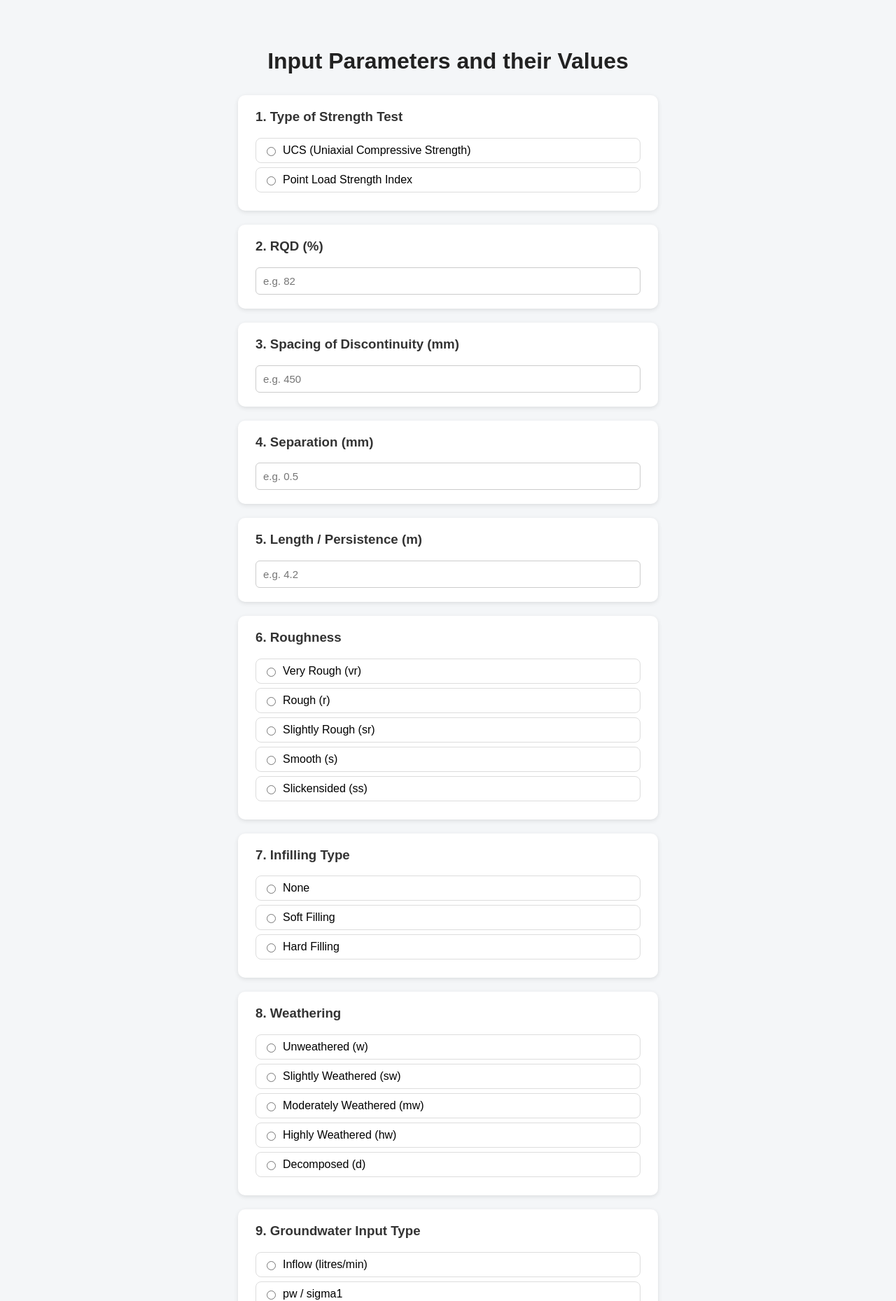
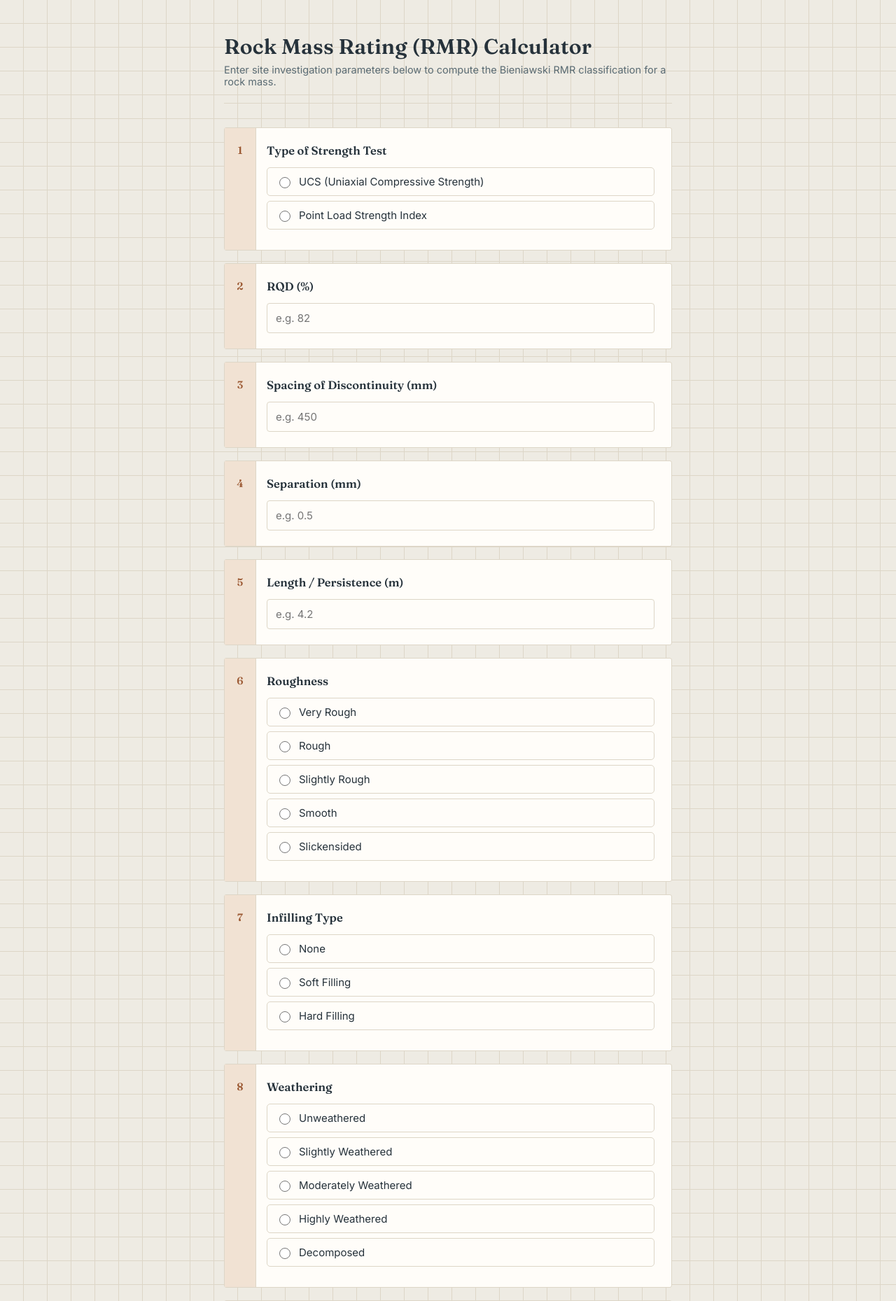
Before and after one commit to munna44sagarpal-collab/final_proj, a Flask app: page / in a window 1280 px wide. Shown: the top 1859 px of the page at 70% size. Run offline with Flask 3, Linux system fonts and the light colour scheme.

Commit message:
Update index.html

```diff
--- a/templates/index.html
+++ b/templates/index.html
@@ -2,138 +2,293 @@
 <html lang="en">
 <head>
 <meta charset="UTF-8">
-<title>RMR</title>
+<title>RMR Classification Tool</title>
+<link rel="preconnect" href="https://fonts.googleapis.com">
+<link rel="preconnect" href="https://fonts.gstatic.com" crossorigin>
+<link href="https://fonts.googleapis.com/css2?family=Fraunces:opsz,wght@9..144,500;9..144,600&family=Inter:wght@400;500;600&display=swap" rel="stylesheet">
 <style>
-  body {
-    font-family: Arial, sans-serif;
-    background: #f4f6f8;
-    padding: 40px;
+
+  :root {
+    --ink: #26323b;
+    --ink-soft: #5a6b73;
+    --bg: #eeebe3;
+    --surface: #fffdf9;
+    --line: #ddd6c7;
+    --accent: #9c5a34;
+    --accent-soft: #f1e2d3;
+    --result-deep: #33473f;
+    --result-soft: #e7ede9;
+    --focus: #6b8a94;
   }
 
-  form {
-    max-width: 600px;
-    margin: 0 auto;
+  * { box-sizing: border-box; }
+
+  body {
+    font-family: 'Inter', Arial, sans-serif;
+    background: var(--bg);
+    background-image:
+      linear-gradient(var(--line) 1px, transparent 1px),
+      linear-gradient(90deg, var(--line) 1px, transparent 1px);
+    background-size: 34px 34px;
+    background-position: -1px -1px;
+    color: var(--ink);
+    padding: 48px 20px 80px;
+    margin: 0;
   }
 
+  form { max-width: 640px; margin: 0 auto; }
+
   h1 {
-    text-align: center;
-    color: #222;
-    margin-bottom: 30px;
+    font-family: 'Fraunces', Georgia, serif;
+    font-weight: 600;
+    font-size: 30px;
+    letter-spacing: 0.2px;
+    color: var(--ink);
+    text-align: left;
+    margin: 0 auto 6px;
+    max-width: 640px;
+  }
+
+  .subtitle {
+    max-width: 640px;
+    margin: 0 auto 34px;
+    color: var(--ink-soft);
+    font-size: 14.5px;
+    border-bottom: 1px solid var(--line);
+    padding-bottom: 22px;
   }
 
   .section {
-    background: #fff;
-    margin-bottom: 20px;
-    padding: 20px 25px;
-    border-radius: 10px;
-    box-shadow: 0 2px 6px rgba(0,0,0,0.1);
+    position: relative;
+    background: var(--surface);
+    margin-bottom: 18px;
+    padding: 22px 24px 22px 60px;
+    border: 1px solid var(--line);
+    border-radius: 3px;
+  }
+
+  .section::before {
+    content: attr(data-index);
+    position: absolute;
+    left: 0;
+    top: 0;
+    bottom: 0;
+    width: 44px;
+    display: flex;
+    align-items: flex-start;
+    justify-content: center;
+    padding-top: 22px;
+    font-family: 'Fraunces', Georgia, serif;
+    font-size: 15px;
+    font-weight: 600;
+    color: var(--accent);
+    background: var(--accent-soft);
+    border-right: 1px solid var(--line);
   }
 
   .section h3 {
-    margin-top: 0;
-    color: #333;
+    margin: 0 0 14px;
+    font-family: 'Fraunces', Georgia, serif;
+    font-weight: 600;
+    font-size: 16.5px;
+    color: var(--ink);
   }
 
   .section input[type="number"] {
     width: 100%;
-    padding: 10px;
-    border: 1px solid #ccc;
-    border-radius: 6px;
+    padding: 11px 12px;
+    border: 1px solid var(--line);
+    border-radius: 4px;
+    font-family: 'Inter', Arial, sans-serif;
     font-size: 15px;
+    color: var(--ink);
+    background: var(--surface);
     box-sizing: border-box;
+  }
+
+  .section input[type="number"]:focus,
+  .section input[type="number"]:focus-visible {
+    outline: none;
+    border-color: var(--focus);
+    box-shadow: 0 0 0 3px rgba(107, 138, 148, 0.18);
   }
 
   .option {
     display: flex;
     align-items: center;
-    padding: 8px 10px;
-    margin: 6px 0;
-    border: 1px solid #ddd;
-    border-radius: 8px;
+    padding: 10px 12px;
+    margin: 7px 0;
+    border: 1px solid var(--line);
+    border-radius: 5px;
     cursor: pointer;
-    transition: 0.2s;
+    background: var(--surface);
+    transition: border-color 0.15s ease, background 0.15s ease;
   }
 
   .option:hover {
-    background: #f0f4ff;
-    border-color: #7a9cff;
+    border-color: var(--accent);
+    background: var(--accent-soft);
+  }
+
+  .option:has(input:checked) {
+    border-color: var(--accent);
+    background: var(--accent-soft);
+  }
+
+  .option:has(input:focus-visible) {
+    outline: 2px solid var(--focus);
+    outline-offset: 1px;
   }
 
   .option input {
-    margin-right: 10px;
+    margin-right: 12px;
+    accent-color: var(--accent);
+    width: 16px;
+    height: 16px;
+    flex-shrink: 0;
   }
 
   .option label {
     cursor: pointer;
     flex: 1;
+    font-size: 15px;
+    color: var(--ink);
   }
 
   .subfield {
-    margin-top: 15px;
-    padding-top: 15px;
-    border-top: 1px dashed #ccc;
+    margin-top: 16px;
+    padding: 16px 16px 4px;
+    border-top: 1px dashed var(--line);
   }
 
-  .subfield label {
+  .subfield > label {
     display: block;
-    margin-bottom: 6px;
-    font-weight: bold;
-    color: #444;
+    margin-bottom: 8px;
+    font-weight: 600;
+    font-size: 13.5px;
+    color: var(--ink-soft);
   }
 
   .subfield input[type="number"] {
     width: 100%;
-    padding: 10px;
-    border: 1px solid #ccc;
-    border-radius: 6px;
+    padding: 11px 12px;
+    border: 1px solid var(--line);
+    border-radius: 4px;
     font-size: 15px;
     box-sizing: border-box;
   }
 
-  .subfield .option {
-    margin: 6px 0;
-  }
+  .subfield .option { margin: 6px 0; }
 
   button {
     display: block;
-    margin: 25px auto 0 auto;
-    padding: 12px 30px;
-    background: #4a6cf7;
-    color: white;
+    width: 100%;
+    max-width: 640px;
+    margin: 30px auto 0;
+    padding: 15px 30px;
+    background: var(--ink);
+    color: #fdfaf5;
     border: none;
-    border-radius: 8px;
-    font-size: 16px;
+    border-radius: 4px;
+    font-family: 'Inter', Arial, sans-serif;
+    font-size: 15.5px;
+    font-weight: 600;
+    letter-spacing: 0.2px;
     cursor: pointer;
+    transition: background 0.15s ease;
   }
 
-  button:hover {
-    background: #3955c4;
+  button:hover { background: var(--accent); }
+
+  button:focus-visible {
+    outline: 2px solid var(--focus);
+    outline-offset: 2px;
+  }
+
+  /* Result panel */
+  .result-panel {
+    max-width: 640px;
+    margin: 0 auto 34px;
+    background: var(--result-soft);
+    border: 1px solid #c4d3cb;
+    border-left: 5px solid var(--result-deep);
+    border-radius: 3px;
+    padding: 24px 28px;
+  }
+
+  .result-panel h3 {
+    margin: 0 0 16px;
+    font-family: 'Fraunces', Georgia, serif;
+    font-size: 15px;
+    font-weight: 600;
+    color: var(--result-deep);
+  }
+
+  .result-grid {
+    display: grid;
+    grid-template-columns: 1fr 1fr;
+    gap: 8px 24px;
+    margin-bottom: 14px;
+  }
+
+  .result-grid p {
+    margin: 0;
+    font-size: 14.5px;
+    color: var(--ink);
+    display: flex;
+    justify-content: space-between;
+    border-bottom: 1px dotted #c4d3cb;
+    padding-bottom: 6px;
+  }
+
+  .result-grid p strong {
+    font-weight: 500;
+    color: var(--ink-soft);
+  }
+
+  .result-final {
+    margin-top: 16px;
+    padding-top: 16px;
+    border-top: 1px solid #c4d3cb;
+    font-family: 'Fraunces', Georgia, serif;
+    font-size: 24px;
+    font-weight: 600;
+    color: var(--result-deep);
+  }
+
+  @media (max-width: 480px) {
+    .section { padding: 18px 18px 18px 52px; }
+    .section::before { width: 36px; font-size: 13px; }
+    .result-grid { grid-template-columns: 1fr; }
   }
 </style>
 </head>
 <body>
 
-<h1>Input Parameters and their Values</h1>
+<h1>Rock Mass Rating (RMR) Calculator</h1>
+<p class="subtitle">Enter site investigation parameters below to compute the Bieniawski RMR classification for a rock mass.</p>
 
 {% if result is not none %}
-  <div class="section" style="border: 2px solid #4a6cf7;">
-    <h3>Result</h3>
-    <p><strong>Rating 1 (Strength):</strong> {{ result.r1 }}</p>
-    <p><strong>Rating 2 (RQD):</strong> {{ result.r2 }}</p>
-    <p><strong>Rating 3 (Spacing):</strong> {{ result.r3 }}</p>
-    <p><strong>Rating 4 (Condition of Discontinuities):</strong> {{ result.r4 }}</p>
-    <p><strong>Rating 5 (Groundwater):</strong> {{ result.r5 }}</p>
-    <p><strong>Basic RMR:</strong> {{ result.basic_rmr }}</p>
-    <p><strong>Orientation Adjustment:</strong> {{ result.adjustment }}</p>
-    <h3 style="color:#4a6cf7;">Final RMR = {{ result.final_rmr }}</h3>
+  <div class="result-panel">
+    <h3>Computed Classification</h3>
+    <div class="result-grid">
+      <p><strong>Rating 1 &middot; Strength</strong> {{ result.r1 }}</p>
+      <p><strong>Rating 2 &middot; RQD</strong> {{ result.r2 }}</p>
+      <p><strong>Rating 3 &middot; Spacing</strong> {{ result.r3 }}</p>
+      <p><strong>Rating 4 &middot; Discontinuities</strong> {{ result.r4 }}</p>
+      <p><strong>Rating 5 &middot; Groundwater</strong> {{ result.r5 }}</p>
+      <p><strong>Basic RMR</strong> {{ result.basic_rmr }}</p>
+      <p><strong>Orientation Adjustment</strong> {{ result.adjustment }}</p>
+    </div>
+    <div class="result-final">Final RMR &nbsp;=&nbsp; {{ result.final_rmr }}</div>
   </div>
 {% endif %}
 
 <form id="rmrForm" method="POST" action="/">
 
   <!-- 1. type_test -->
-  <div class="section">
-    <h3>1. Type of Strength Test</h3>
+  <div class="section" data-index="1">
+    <h3>Type of Strength Test</h3>
     <div class="option">
       <input type="radio" id="test_ucs" name="type_test" value="ucs" required onchange="showTestField('ucs')">
       <label for="test_ucs">UCS (Uniaxial Compressive Strength)</label>
@@ -157,57 +312,57 @@
   </div>
 
   <!-- 2. rqd -->
-  <div class="section">
-    <h3>2. RQD (%)</h3>
+  <div class="section" data-index="2">
+    <h3>RQD (%)</h3>
     <input type="number" step="any" name="rqd" placeholder="e.g. 82" required>
   </div>
 
   <!-- 3. spacing of discontinuity -->
-  <div class="section">
-    <h3>3. Spacing of Discontinuity (mm)</h3>
+  <div class="section" data-index="3">
+    <h3>Spacing of Discontinuity (mm)</h3>
     <input type="number" step="any" name="spacing" placeholder="e.g. 450" required>
   </div>
 
   <!-- 4. separation -->
-  <div class="section">
-    <h3>4. Separation (mm)</h3>
+  <div class="section" data-index="4">
+    <h3>Separation (mm)</h3>
     <input type="number" step="any" name="separation" placeholder="e.g. 0.5" required>
   </div>
 
   <!-- 5. length -->
-  <div class="section">
-    <h3>5. Length / Persistence (m)</h3>
+  <div class="section" data-index="5">
+    <h3>Length / Persistence (m)</h3>
     <input type="number" step="any" name="length" placeholder="e.g. 4.2" required>
   </div>
 
   <!-- 6. roughness -->
-  <div class="section">
-    <h3>6. Roughness</h3>
+  <div class="section" data-index="6">
+    <h3>Roughness</h3>
     <div class="option">
       <input type="radio" id="rough_vr" name="roughness" value="vr" required>
-      <label for="rough_vr">Very Rough (vr)</label>
+      <label for="rough_vr">Very Rough</label>
     </div>
     <div class="option">
       <input type="radio" id="rough_r" name="roughness" value="r">
-      <label for="rough_r">Rough (r)</label>
+      <label for="rough_r">Rough</label>
     </div>
     <div class="option">
       <input type="radio" id="rough_sr" name="roughness" value="sr">
-      <label for="rough_sr">Slightly Rough (sr)</label>
+      <label for="rough_sr">Slightly Rough</label>
     </div>
     <div class="option">
       <input type="radio" id="rough_s" name="roughness" value="s">
-      <label for="rough_s">Smooth (s)</label>
+      <label for="rough_s">Smooth</label>
     </div>
     <div class="option">
       <input type="radio" id="rough_ss" name="roughness" value="ss">
-      <label for="rough_ss">Slickensided (ss)</label>
+      <label for="rough_ss">Slickensided</label>
     </div>
   </div>
 
   <!-- 7. Infilling_type -->
-  <div class="section">
-    <h3>7. Infilling Type</h3>
+  <div class="section" data-index="7">
+    <h3>Infilling Type</h3>
     <div class="option">
       <input type="radio" id="infill_none" name="infilling_type" value="none" required onchange="showInfillField('none')">
       <label for="infill_none">None</label>
@@ -237,33 +392,33 @@
   </div>
 
   <!-- 8. weathering -->
-  <div class="section">
-    <h3>8. Weathering</h3>
+  <div class="section" data-index="8">
+    <h3>Weathering</h3>
     <div class="option">
       <input type="radio" id="weather_w" name="weathering" value="w" required>
-      <label for="weather_w">Unweathered (w)</label>
+      <label for="weather_w">Unweathered</label>
     </div>
     <div class="option">
       <input type="radio" id="weather_sw" name="weathering" value="sw">
-      <label for="weather_sw">Slightly Weathered (sw)</label>
+      <label for="weather_sw">Slightly Weathered</label>
     </div>
     <div class="option">
       <input type="radio" id="weather_mw" name="weathering" value="mw">
-      <label for="weather_mw">Moderately Weathered (mw)</label>
+      <label for="weather_mw">Moderately Weathered</label>
     </div>
     <div class="option">
       <input type="radio" id="weather_hw" name="weathering" value="hw">
-      <label for="weather_hw">Highly Weathered (hw)</label>
+      <label for="weather_hw">Highly Weathered</label>
     </div>
     <div class="option">
       <input type="radio" id="weather_d" name="weathering" value="d">
-      <label for="weather_d">Decomposed (d)</label>
+      <label for="weather_d">Decomposed</label>
     </div>
   </div>
 
   <!-- 9. gw_choice -->
-  <div class="section">
-    <h3>9. Groundwater Input Type</h3>
+  <div class="section" data-index="9">
+    <h3>Groundwater Input Type</h3>
     <div class="option">
       <input type="radio" id="gw_inflow" name="gw_choice" value="inflow" required onchange="showGwField('inflow')">
       <label for="gw_inflow">Inflow (litres/min)</label>
@@ -316,8 +471,8 @@
   </div>
 
   <!-- 10. structure_type -->
-  <div class="section">
-    <h3>10. Structure Type</h3>
+  <div class="section" data-index="10">
+    <h3>Structure Type</h3>
     <div class="option">
       <input type="radio" id="struct_tunnels" name="structure_type" value="tunnels" required>
       <label for="struct_tunnels">Tunnels</label>
@@ -333,27 +488,27 @@
   </div>
 
   <!-- 11. orientation -->
-  <div class="section">
-    <h3>11. Orientation</h3>
+  <div class="section" data-index="11">
+    <h3>Orientation</h3>
     <div class="option">
       <input type="radio" id="orient_vf" name="orientation" value="vf" required>
-      <label for="orient_vf">Very Favourable (vf)</label>
+      <label for="orient_vf">Very Favourable</label>
     </div>
     <div class="option">
       <input type="radio" id="orient_fav" name="orientation" value="fav">
-      <label for="orient_fav">Favourable (fav)</label>
+      <label for="orient_fav">Favourable</label>
     </div>
     <div class="option">
       <input type="radio" id="orient_fair" name="orientation" value="fair">
-      <label for="orient_fair">Fair (fair)</label>
+      <label for="orient_fair">Fair</label>
     </div>
     <div class="option">
       <input type="radio" id="orient_uf" name="orientation" value="uf">
-      <label for="orient_uf">Unfavourable (uf)</label>
+      <label for="orient_uf">Unfavourable</label>
     </div>
     <div class="option">
       <input type="radio" id="orient_vuf" name="orientation" value="vuf">
-      <label for="orient_vuf">Very Unfavourable (vuf)</label>
+      <label for="orient_vuf">Very Unfavourable</label>
     </div>
   </div>
 
```
